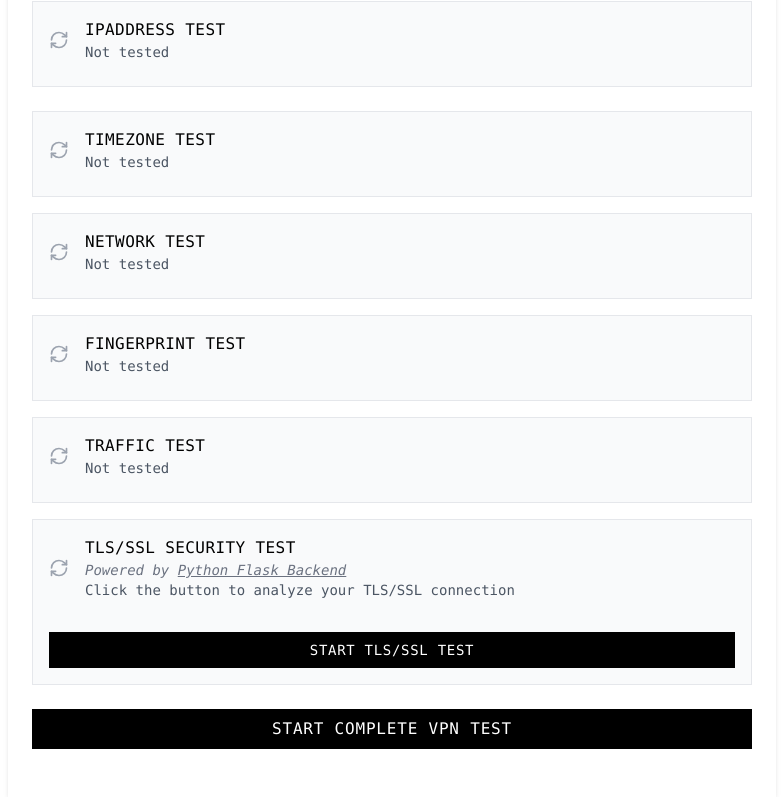
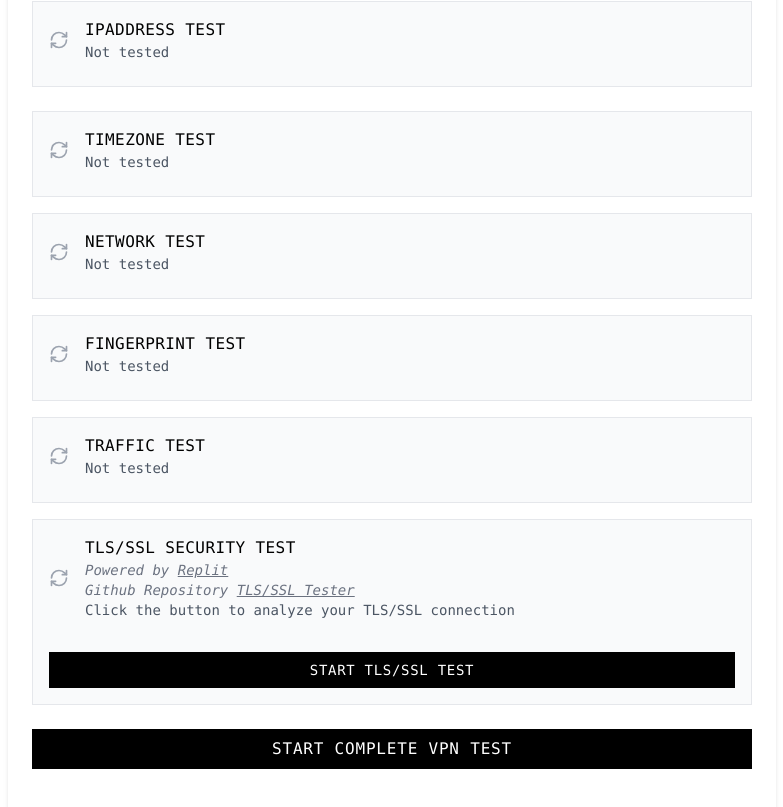
Before and after one commit to mechanist01/vpn-leak-tester, a Next.js app: page / in a window 1280 px wide. Shown: the part 363-1170 px from the top of the page, without its empty margins (248-1031 px from the left). Built offline with nearby package versions, Linux system fonts and the light colour scheme.

Commit message:
Update TLSFingerprintTest.tsx

```diff
--- a/src/app/components/TLSFingerprintTest.tsx
+++ b/src/app/components/TLSFingerprintTest.tsx
@@ -74,7 +74,10 @@ const TLSFingerprintTest: React.FC = () => {
            TLS/SSL Security Test
          </h3>
          <p className="text-sm text-gray-500 italic">
-           Powered by <a href="https://github.com/mechanist01/VLT-BE" className="underline hover:text-gray-700" target="_blank" rel="noopener noreferrer">Python Flask Backend</a>
+           Powered by <a href="https://replit.com/@mechanist01/VLT-BE?v=1#run.py" className="underline hover:text-gray-700" target="_blank" rel="noopener noreferrer">Replit</a>
+         </p>
+         <p className="text-sm text-gray-500 italic">
+         Github Repository <a href="https://github.com/mechanist01/VLT-BE" className="underline hover:text-gray-700" target="_blank" rel="noopener noreferrer">TLS/SSL Tester</a>
          </p>
          <p className="text-sm text-gray-600">
            {isLoading ? 'Analyzing TLS/SSL configuration...' :
```
